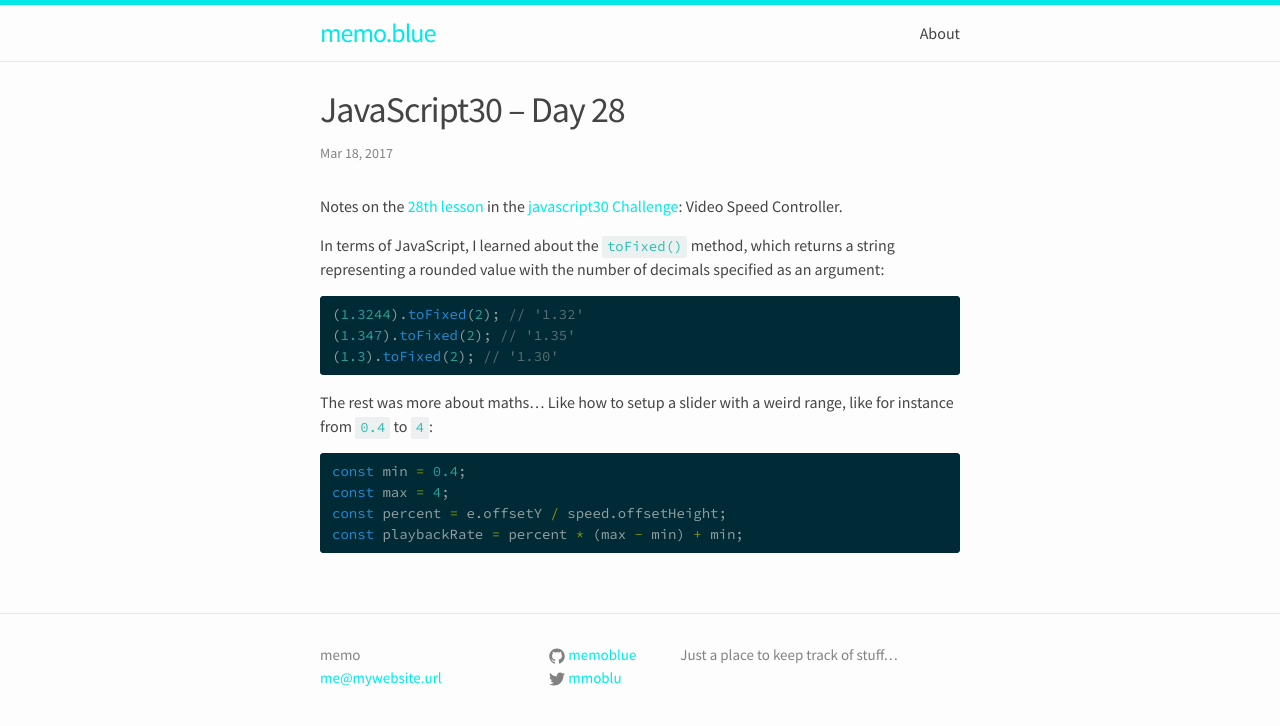
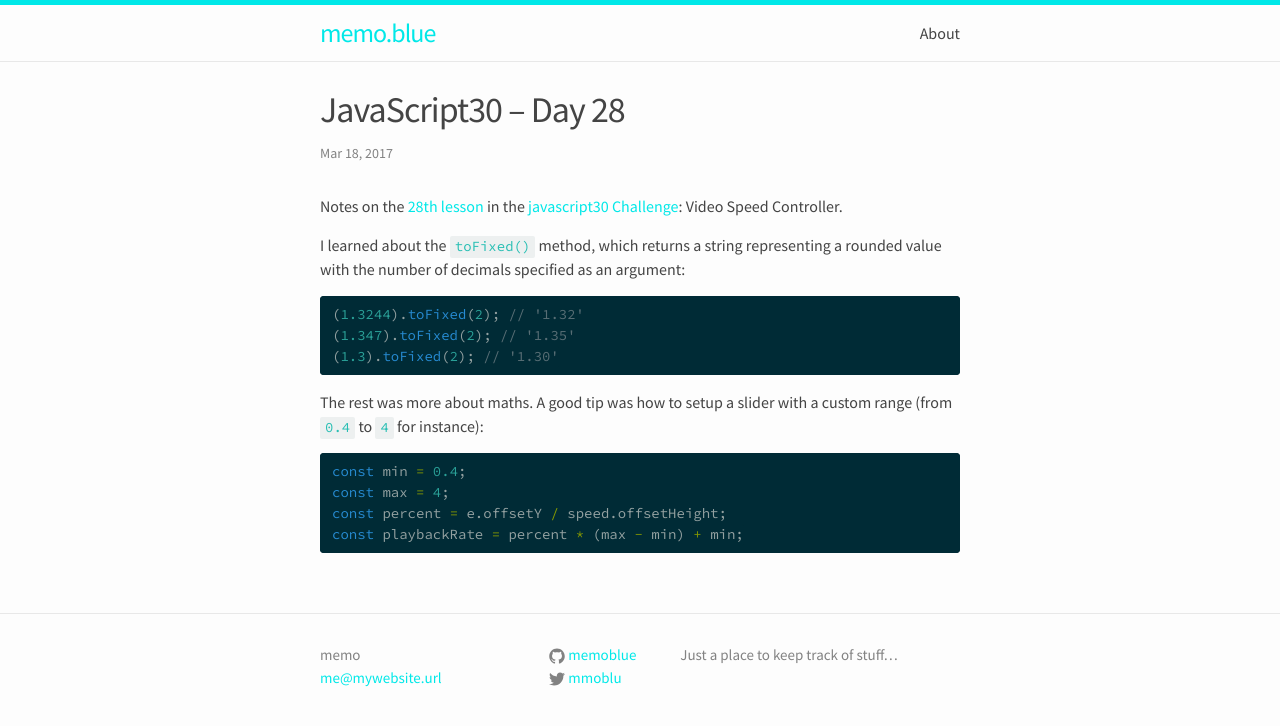
Before and after one commit to memoblue/memoblue.github.io, a Jekyll site: the page built from _posts/2017-03-18-javascript30-28.md, in a window 1280 px wide. Shown: the top 726 px of the page. Built offline with Jekyll 4.4.1, drawn with Linux system fonts in a browser that asks for light colours.

Commit message:
content clean up

````diff
--- a/_posts/2017-03-18-javascript30-28.md
+++ b/_posts/2017-03-18-javascript30-28.md
@@ -7,7 +7,7 @@ tags: ['Coding','JavaScript','JavaScript30','Notes']
 
 Notes on the [28th lesson][git] in the [javascript30 Challenge][js30]: Video Speed Controller.
 
-In terms of JavaScript, I learned about the `toFixed()` method, which returns a string representing a rounded value with the number of decimals specified as an argument:
+I learned about the `toFixed()` method, which returns a string representing a rounded value with the number of decimals specified as an argument:
 
 ```js
 (1.3244).toFixed(2); // '1.32'
@@ -15,7 +15,7 @@ In terms of JavaScript, I learned about the `toFixed()` method, which returns a
 (1.3).toFixed(2); // '1.30'
 ```
 
-The rest was more about maths… Like how to setup a slider with a weird range, like for instance from `0.4` to `4`:
+The rest was more about maths. A good tip was how to setup a slider with a custom range (from `0.4` to `4` for instance):
 
 ```js
 const min = 0.4;
````
